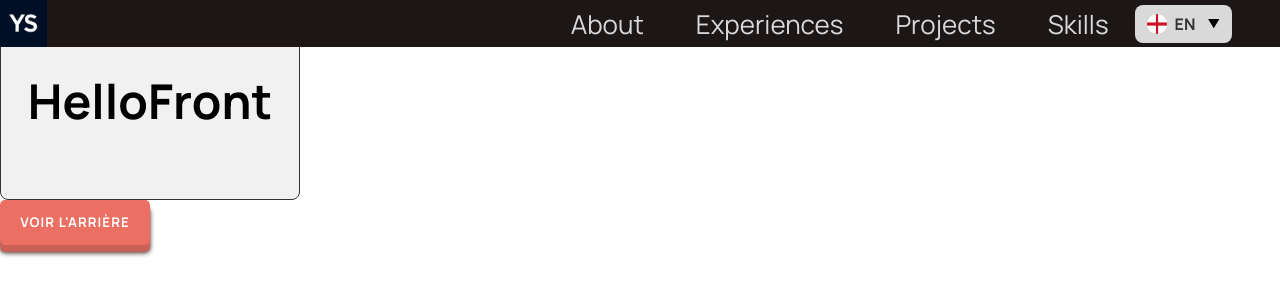
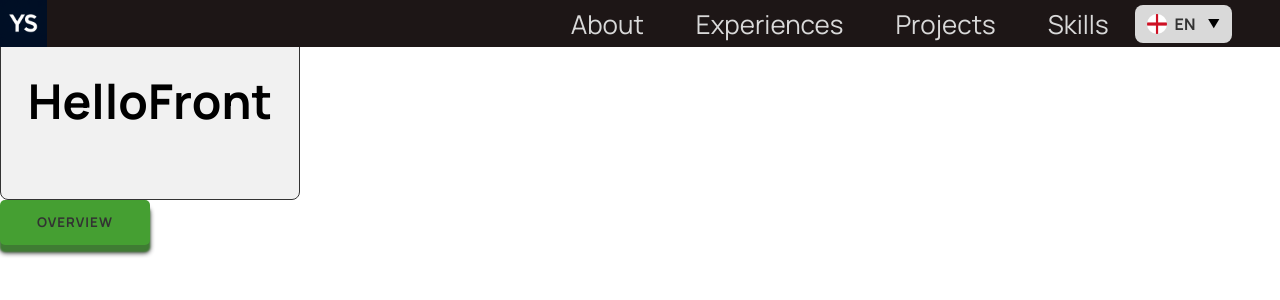
Before and after one commit to SYakup33/Portfolio, a React (Vite) app: page /experiences in a window 1280 px wide. Shown: the top 300 px of the page. Built offline with nearby package versions, Linux system fonts and the light colour scheme.

Commit message:
changing style on button

```diff
--- /dev/null
+++ b/src/assets/components/experiences/card/ExperiencesCard.tsx
@@ -0,0 +1,9 @@
+function ExperiencesCard() {
+	return (
+		<>
+			<h1>HelloFront</h1>
+		</>
+	);
+}
+
+export default ExperiencesCard;
--- a/src/assets/components/flipCard/ButtonFlip.css
+++ b/src/assets/components/flipCard/ButtonFlip.css
@@ -1,6 +1,6 @@
-.flip-btn {
-	--bg: #e74c3c;
-	--text-color: #fff;
+.flip_btn {
+	--bg: var(--btn-bg-color);
+	--text-color: var(--font-color);
 	position: relative;
 	width: 150px;
 	border: none;
@@ -13,14 +13,14 @@
 	border-radius: 5px;
 	opacity: 0.8;
 	letter-spacing: 1px;
-	box-shadow: #c0392b 0px 7px 2px, #000 0px 8px 5px;
+	box-shadow: var(--btn-border-color) 0px 7px 2px, #000 0px 8px 5px;
 }
 
-.flip-btn:hover {
+.flip_btn:hover {
 	opacity: 1;
 }
 
-.flip-btn:active {
+.flip_btn:active {
 	top: 4px;
-	box-shadow: #c0392b 0px 3px 2px, #000 0px 3px 5px;
+	box-shadow: var(--btn-border-color) 0px 3px 2px, #000 0px 3px 5px;
 }
--- a/src/assets/components/flipCard/ButtonFlip.tsx
+++ b/src/assets/components/flipCard/ButtonFlip.tsx
@@ -1,3 +1,4 @@
+import { useTranslation } from "react-i18next";
 import "./ButtonFlip.css";
 
 interface FlipButtonProps {
@@ -6,9 +7,10 @@ interface FlipButtonProps {
 }
 
 function FlipButton({ onClick, isFlipped }: FlipButtonProps) {
+	const { t } = useTranslation();
 	return (
-		<button type="button" className="flip-btn" onClick={onClick}>
-			{isFlipped ? "Retourner" : "Voir l'arrière"}
+		<button type="button" className="flip_btn" onClick={onClick}>
+			{isFlipped ? t("flipCard.buttonFront") : t("flipCard.buttonBack")}
 		</button>
 	);
 }
--- a/src/index.css
+++ b/src/index.css
@@ -5,6 +5,7 @@
 	--list-bg-color: #3b82f6;
 	--list-item-bg-color: #3b82f6;
 	--btn-bg-color: #178800;
+	--btn-border-color: #105c01;
 	--header-footer-bg-color: #1d1616;
 	--header-footer-font-color: #d9d9d9;
 	--card-bg-color: #d9d9d9;
--- a/src/locales/en/translation.ts
+++ b/src/locales/en/translation.ts
@@ -43,4 +43,8 @@ export const translationEnglish = {
 			},
 		],
 	},
+	flipCard: {
+		buttonFront: "Details",
+		buttonBack: "Overview",
+	},
 };
--- a/src/locales/fr/translation.ts
+++ b/src/locales/fr/translation.ts
@@ -43,4 +43,8 @@ export const translationFrench = {
 			},
 		],
 	},
+	flipCard: {
+		buttonFront: "Détails",
+		buttonBack: "Aperçu",
+	},
 };
--- a/src/pages/experiences/Experiences.tsx
+++ b/src/pages/experiences/Experiences.tsx
@@ -1,12 +1,13 @@
 import Header from "../../assets/components/header/Header";
 import FlipCard from "../../assets/components/flipCard/FlipCard";
+import ExperiencesCard from "../../assets/components/experiences/card/ExperiencesCard";
 
 function Experiences() {
 	return (
 		<>
 			<Header />
 			<FlipCard
-				frontContent={<h1>HelloFront</h1>}
+				frontContent={<ExperiencesCard />}
 				backContent={<h1>HelloBack</h1>}
 			/>
 		</>
```
Also changed, not shown: src/assets/components/experiences/card/ExperiencesCard.css (added).
